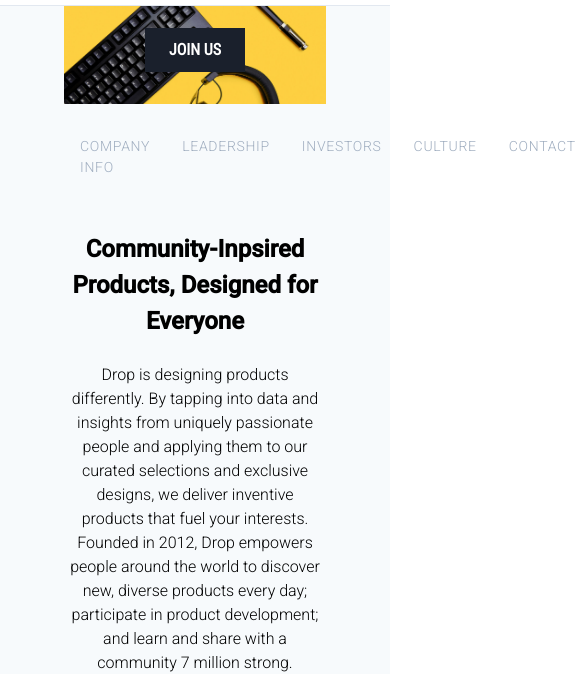
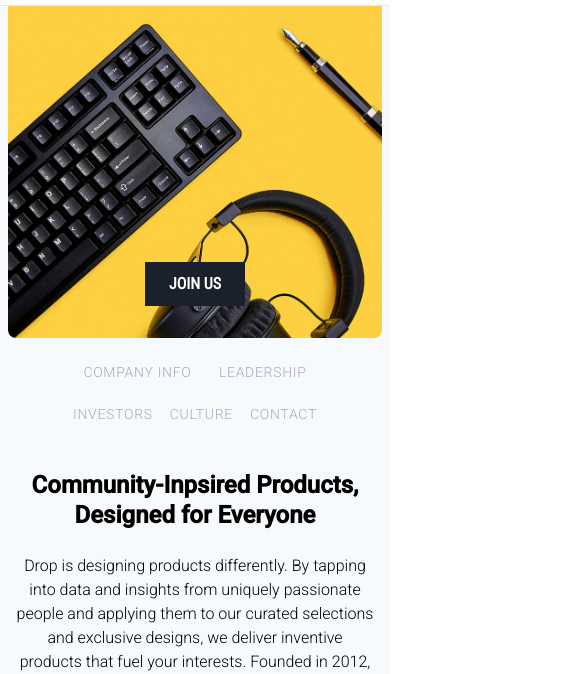
Before and after one commit to danspratling/gatsby-starter-drop, a Gatsby site: page /about in a window 390 px wide. Shown: the part 173-847 px from the top of the page, 576 px wide, since content can reach past the window. Built offline with nearby package versions, Linux system fonts and the light colour scheme; Gatsby itself is replaced by a stand-in of ours.

Commit message:
About mobile design

```diff
--- a/src/pages/about.js
+++ b/src/pages/about.js
@@ -8,7 +8,26 @@ import Link from "../components/link"
 import Button from "../components/link/button"
 
 const IndexPage = ({ data }) => {
-  const { image, leaderImage, investorImage } = data
+  const {
+    headerImageMobile,
+    headerImageDesktop,
+    leaderImage,
+    investorImage,
+  } = data
+
+  const header = {
+    image: [
+      headerImageMobile.childImageSharp.fluid,
+      {
+        ...headerImageDesktop.childImageSharp.fluid,
+        media: `(min-width: 768px)`,
+      },
+    ],
+    link: {
+      title: "Join us",
+      url: "/careers",
+    },
+  }
 
   const nav = [
     { link: "/about#info", title: "Company Info" },
@@ -23,48 +42,48 @@ const IndexPage = ({ data }) => {
       name: "Dan Spratling",
       url: "/",
       position: "A pretty great guy",
-      image: leaderImage.childImageSharp,
+      image: leaderImage.childImageSharp.fluid,
     },
     {
       name: "Dan Spratling",
       url: "/",
       position: "A pretty great guy",
-      image: leaderImage.childImageSharp,
+      image: leaderImage.childImageSharp.fluid,
     },
     {
       name: "Dan Spratling",
       url: "/",
       position: "A pretty great guy",
-      image: leaderImage.childImageSharp,
+      image: leaderImage.childImageSharp.fluid,
     },
     {
       name: "Dan Spratling",
       url: "/",
       position: "A pretty great guy",
-      image: leaderImage.childImageSharp,
+      image: leaderImage.childImageSharp.fluid,
     },
   ]
 
   const investors = [
     {
       url: "/",
-      image: investorImage.childImageSharp,
+      image: investorImage.childImageSharp.fluid,
     },
     {
       url: "/",
-      image: investorImage.childImageSharp,
+      image: investorImage.childImageSharp.fluid,
     },
     {
       url: "/",
-      image: investorImage.childImageSharp,
+      image: investorImage.childImageSharp.fluid,
     },
     {
       url: "/",
-      image: investorImage.childImageSharp,
+      image: investorImage.childImageSharp.fluid,
     },
     {
       url: "/",
-      image: investorImage.childImageSharp,
+      image: investorImage.childImageSharp.fluid,
     },
   ]
 
@@ -72,20 +91,23 @@ const IndexPage = ({ data }) => {
     <Layout className="bg-gray-100">
       <SEO title="About" />
       <div className="w-full max-w-7xl m-auto">
-        <div className="relative mx-16">
-          <Img fluid={image.childImageSharp.fluid} />
+        <div className="relative mx-2 md:mx-16">
+          <Img
+            fluid={header.image}
+            className="rounded-b-lg md:rounded-b-none"
+          />
 
           <div className="absolute left-0 bottom-0 w-full flex items-center justify-center transform -translate-y-full py-4">
-            <Button to="/careers">Join us</Button>
+            <Button to={header.link.url}>{header.link.title}</Button>
           </div>
         </div>
       </div>
 
       <div className="w-full max-w-4xl m-auto">
         <div className="relative mx-16 my-4">
-          <nav className="flex justify-evenly">
+          <nav className="flex flex-wrap justify-evenly">
             {nav.map(item => (
-              <p className="text-sm text-gray-500 hover:text-gray-600 focus:text-gray-600 border-b border-transparent hover:border-gray-600 focus:border-gray-600 uppercase tracking-wider pb-1 m-4">
+              <p className="text-sm text-gray-500 hover:text-gray-600 focus:text-gray-600 border-b border-transparent hover:border-gray-600 focus:border-gray-600 uppercase tracking-wider pb-1 m-2">
                 <Link to={item.link}>{item.title}</Link>
               </p>
             ))}
@@ -94,8 +116,8 @@ const IndexPage = ({ data }) => {
       </div>
 
       <div className="w-full max-w-4xl m-auto">
-        <div className="relative mx-16 my-4 py-4 text-center">
-          <h2 className="text-2xl font-serif font-bold mb-6">
+        <div className="relative mx-4 md:mx-16 my-4 py-4 text-center">
+          <h2 className="text-2xl font-serif font-bold leading-tight mb-6">
             Community-Inpsired Products, Designed for Everyone
           </h2>
           <p>
@@ -116,15 +138,17 @@ const IndexPage = ({ data }) => {
       </div>
 
       <div className="w-full max-w-4xl m-auto">
-        <div className="relative mx-16 my-4 py-4 text-center">
-          <h2 className="text-2xl font-serif font-bold mb-6">Leadership</h2>
+        <div className="relative mx-4 md:mx-16 my-4 py-4 text-center">
+          <h2 className="text-2xl font-serif font-bold leading-tight mb-6">
+            Leadership
+          </h2>
           <div className="grid grid-cols-2 gap-4 justify-center text-left my-8">
             {leaders.map(({ name, url, position, image }) => (
               <Link
                 to={url}
                 className="text-gray-600 hover:text-gray-700 focus:text-gray-700"
               >
-                <Img fluid={image.fluid} />
+                <Img fluid={image} />
                 <h4 className="text-xl text-gray-900 font-serif">{name}</h4>
                 <p className="text-sm">{position}</p>
               </Link>
@@ -134,12 +158,14 @@ const IndexPage = ({ data }) => {
       </div>
 
       <div className="w-full max-w-4xl m-auto">
-        <div className="relative mx-16 my-4 py-4 text-center">
-          <h2 className="text-2xl font-serif font-bold mb-6">Investors</h2>
-          <div className="grid grid-cols-3 gap-4 items-center justify-center my-8">
+        <div className="relative mx-4 md:mx-16 my-4 py-4 text-center">
+          <h2 className="text-2xl font-serif font-bold leading-tight mb-6">
+            Investors
+          </h2>
+          <div className="grid grid-cols-2 md:grid-cols-3 gap-4 items-center justify-center my-8">
             {investors.map(({ url, image }) => (
               <Link to={url}>
-                <Img fluid={image.fluid} />
+                <Img fluid={image} />
               </Link>
             ))}
           </div>
@@ -147,8 +173,8 @@ const IndexPage = ({ data }) => {
       </div>
 
       <div className="w-full max-w-4xl m-auto">
-        <div className="relative mx-16 my-4 py-4 text-center">
-          <h2 className="text-2xl font-serif font-bold mb-6">
+        <div className="relative mx-4 md:mx-16 my-4 py-4 text-center">
+          <h2 className="text-2xl font-serif font-bold leading-tight mb-6">
             Love where you work
           </h2>
           <p>
@@ -165,9 +191,11 @@ const IndexPage = ({ data }) => {
       </div>
 
       <div className="w-full max-w-4xl m-auto">
-        <div className="relative mx-16 my-4 py-4 text-center">
-          <h2 className="text-2xl font-serif font-bold mb-6">Contact us</h2>
-          <div className="grid grid-cols-3 gap-4 items-center justify-center my-8">
+        <div className="relative mx-4 md:mx-16 my-4 py-4 text-center">
+          <h2 className="text-2xl font-serif font-bold leading-tight mb-6">
+            Contact us
+          </h2>
+          <div className="grid md:grid-cols-3 gap-4 items-center justify-center my-8">
             <div className="my-4">
               <h4 className="font-serif mb-4">Media Enqiries</h4>
               <p className="text-sm">
@@ -197,9 +225,16 @@ const IndexPage = ({ data }) => {
 
 export const data = graphql`
   query {
-    image: file(relativePath: { eq: "header-image-yellow.jpg" }) {
+    headerImageDesktop: file(relativePath: { eq: "header-image-yellow.jpg" }) {
       childImageSharp {
         fluid(maxWidth: 1440, maxHeight: 540) {
+          ...GatsbyImageSharpFluid
+        }
+      }
+    }
+    headerImageMobile: file(relativePath: { eq: "header-image-yellow.jpg" }) {
+      childImageSharp {
+        fluid(maxWidth: 450, maxHeight: 400) {
           ...GatsbyImageSharpFluid
         }
       }
```
